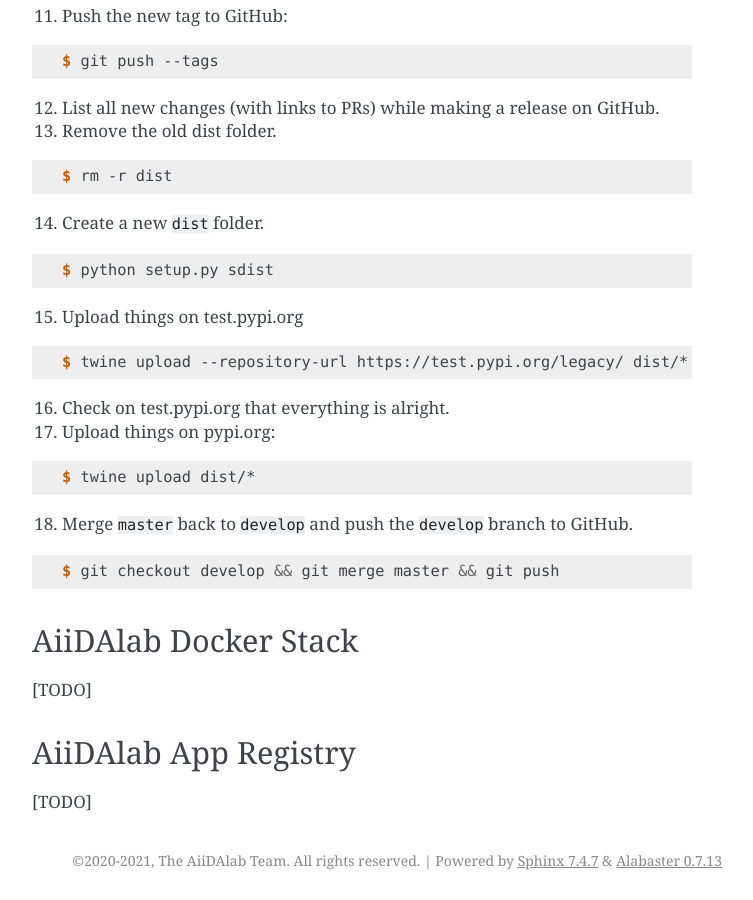
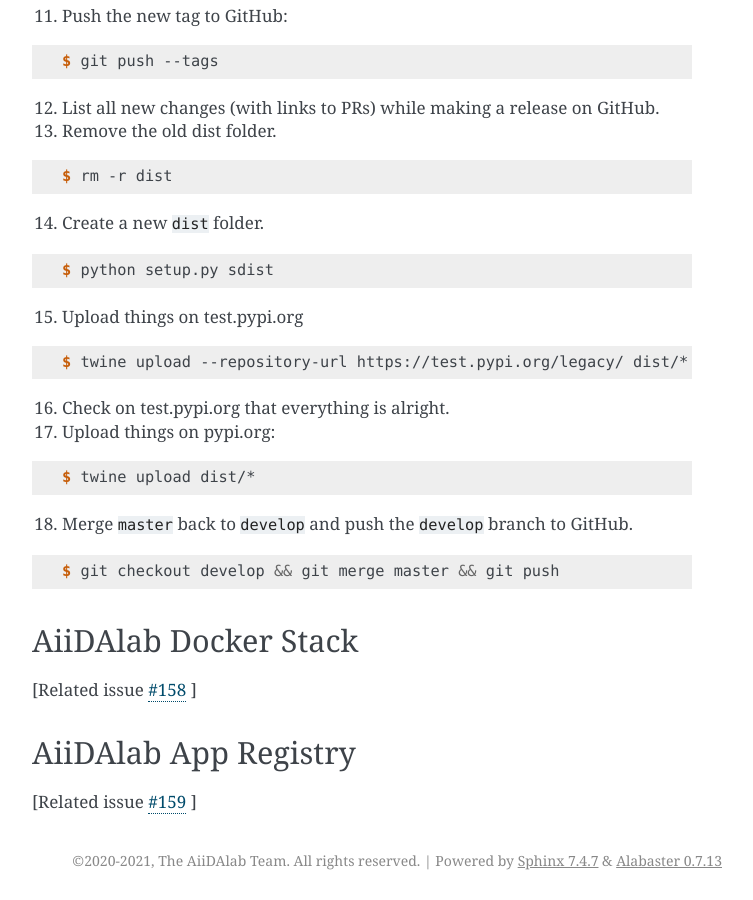
Before and after one commit to aiidalab/aiidalab, a Sphinx documentation site: the page built from docs/source/development/index.rst, in a window 1280 px wide and 900 px high, scrolled down 3348 px. Shown: the whole window, without its empty margins (388-1141 px from the left). Built offline with Sphinx 7.4.7, drawn with Linux system fonts in a browser that asks for light colours; pages that are not in the unit, such as notebooks, are missing from menus.

Commit message:
Fix docs and add issues to the missing parts. (#166)

```diff
--- a/docs/source/app_development/index.rst
+++ b/docs/source/app_development/index.rst
@@ -15,10 +15,8 @@ Overview of the separate in-depth sections in this part of the documentation:
 
 To get an idea of how proper apps may be built and used, you can check out these examples:
 
-.. note::
-
-    AiiDAlab expects that app source code is managed with `git <https://git-scm.com/>`__.
-    To start tracking the app development with git, open the terminal once more, and execute:
+.. toctree::
+    :maxdepth: 1
 
     example_qebands.rst
 
--- a/docs/source/app_development/publish.rst
+++ b/docs/source/app_development/publish.rst
@@ -22,7 +22,7 @@ To learn more about forking a GitHub repository, see their documentation `here <
 In your forked repository, you can create a new git branch and update the ``apps.json`` file found in the root of the repository.
 The update consists of an addition to the JSON file, e.g.:
 
-.. code:: json
+.. code::
 
     "my-app": {
         "git_url": "https://github.com/me/my-aiidalab-app.git",
--- a/docs/source/development/index.rst
+++ b/docs/source/development/index.rst
@@ -174,9 +174,9 @@ How to make a new release (aiidalab and aiidalab-home)
 AiiDAlab Docker Stack
 =====================
 
-[TODO]
+[Related issue `#158 <https://github.com/aiidalab/aiidalab/issues/158>`_ ]
 
 AiiDAlab App Registry
 =====================
 
-[TODO]
+[Related issue `#159 <https://github.com/aiidalab/aiidalab/issues/159>`_ ]
--- a/docs/source/usage/index.rst
+++ b/docs/source/usage/index.rst
@@ -22,4 +22,4 @@ Those are the main features of the AiiDAlab Home app:
 Install/update/delete an app
 ****************************
 
-[TODO]
+[Related issue: `#152 <https://github.com/aiidalab/aiidalab/issues/152>`_]
```
Also changed, not shown: 1 other file.
